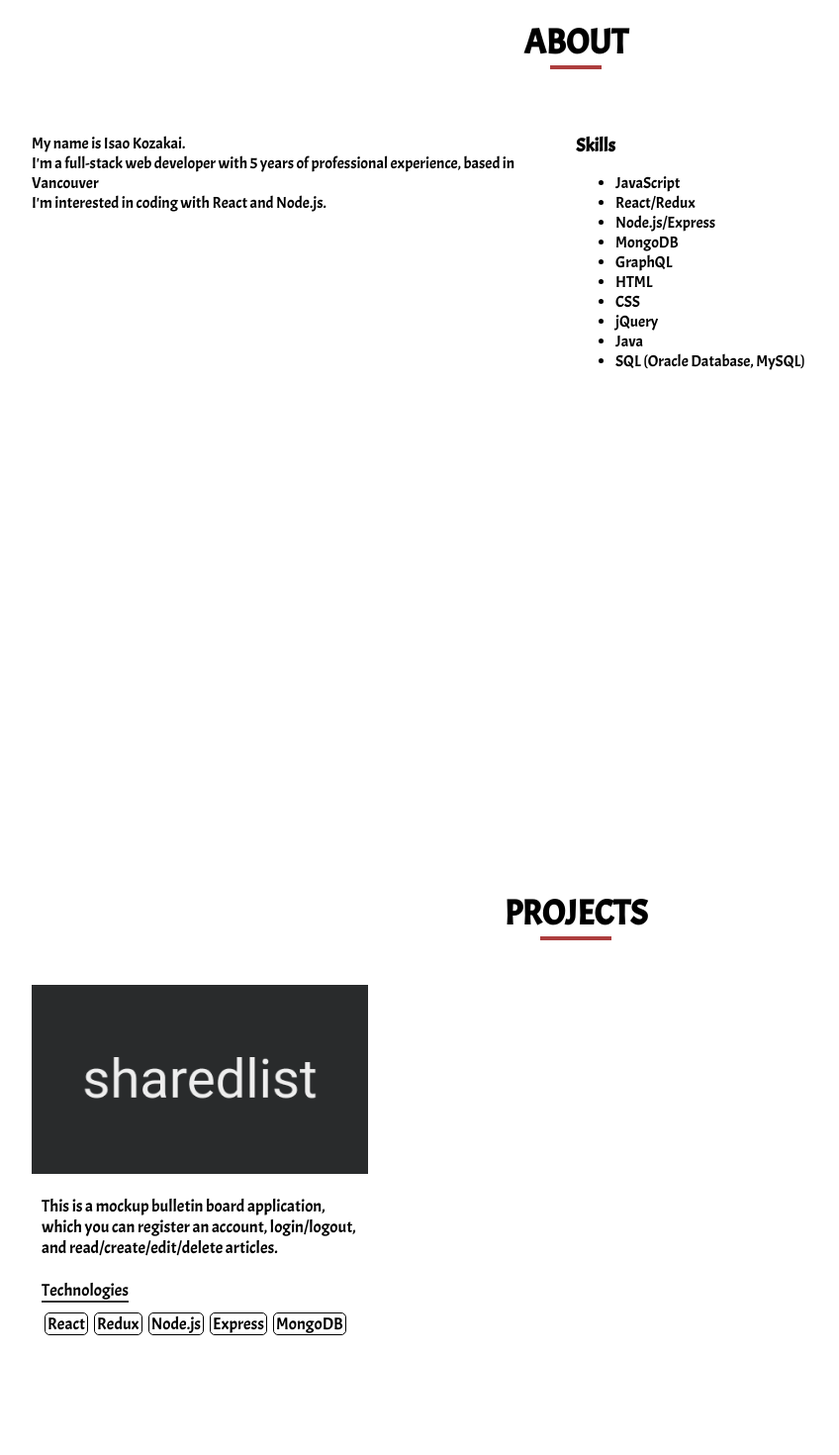
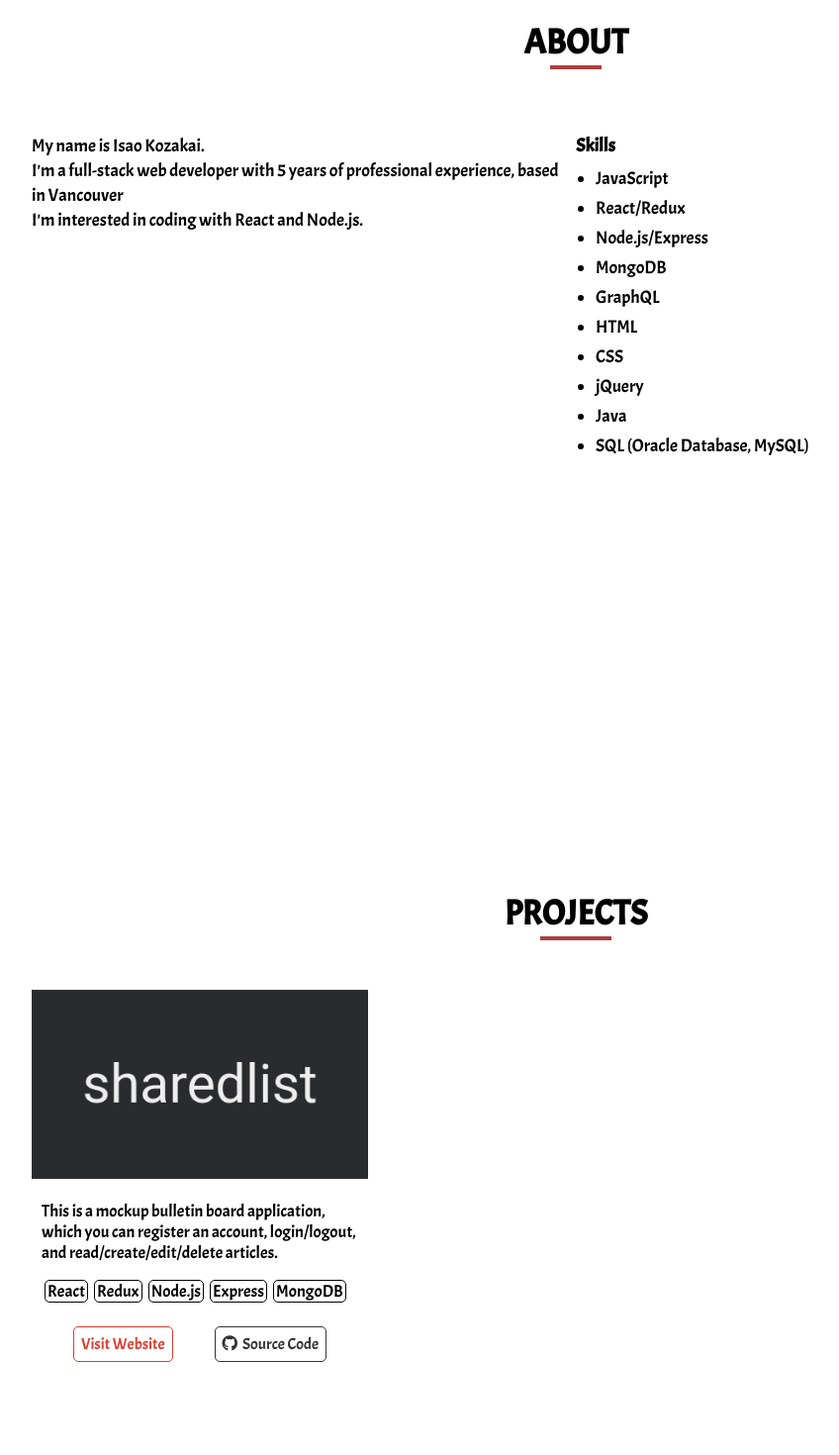
Before and after one commit to isaokozakai/my-portfolio-site_v1, a React (Create React App) app: page / in a window 1280 px wide. Shown: the part 920-2390 px from the top of the page at 99% size, without its empty margins (58-906 px from the left). Built offline with nearby package versions, Linux system fonts and the light colour scheme.

Commit message:
Add links for Project

```diff
--- a/src/components/About.js
+++ b/src/components/About.js
@@ -6,7 +6,7 @@ const About = () => {
       <h2 className="headline">ABOUT</h2>
       <div className="row">
         <div className="col">
-          <div>
+          <div className="intro">
             My name is Isao Kozakai.<br />
             I'm a full-stack web developer with 5 years of professional experience, based in Vancouver<br />
             I'm interested in coding with React and Node.js.<br />
--- a/src/components/Project.js
+++ b/src/components/Project.js
@@ -1,18 +1,19 @@
 import React from 'react';
 
-const Project = (props) => (
+const Project = ({ imageSrc, imageAlt, children, technologies, websiteUrl, githubUrl }) => (
   <div className="col">
-    <div className="card">
-      <img src={props.imageSrc} alt={props.imageAlt} />
+    <img src={imageSrc} alt={imageAlt} />
     <div className="description">
-        {props.children}
-        <p className="technologies">Technologies</p>
+      {children}
       <ul>
-          {props.technologies.map((technology, index) => (
+        {technologies.map((technology, index) => (
           <li key={index}>{technology}</li>
         ))}
       </ul>
     </div>
+    <div className="project-links">
+      <a href={websiteUrl} className="website">Visit Website</a>
+      <a href={githubUrl} className="github"><i className="fab fa-github fa-1x"></i>Source Code</a>
     </div>
   </div>
 )
--- a/src/components/Projects.js
+++ b/src/components/Projects.js
@@ -11,6 +11,8 @@ const Projects = () => (
         technologies={[
           "React", "Redux", "Node.js", "Express", "MongoDB"
         ]}
+        websiteUrl="https://isao-bulletin-board-service.herokuapp.com/"
+        githubUrl="https://github.com/isaokozakai/mern-bbs"
       >
         <p>
           This is a mockup bulletin board application,
--- a/src/styles/_base.scss
+++ b/src/styles/_base.scss
@@ -90,15 +90,6 @@ main {
   width: 100%;
 }
 
-.row {
-  display: flex;
-  flex-direction: column;
-  align-items: flex-start;
-  flex-wrap: wrap;
-  justify-content: space-between;
-  margin: 0 auto;
-}
-
 #landing::after {
   content: '';
   background-color: rgba(0,0,0,.3);
@@ -170,25 +161,44 @@ section {
 #about {
   min-height: 100vh;
   .row {
+    display: flex;
+    flex-direction: column;
+    align-items: flex-start;
+    justify-content: space-between;
     margin-top: 30px;
     text-align: left;
   }
+  .intro {
+    font-size: 18px;
+    padding-right: 10px;
+    padding-bottom: 20px;
+    line-height: 25px;
+  }
+
   h3 {
-    margin: 20px 0;
+    margin: 0;
+  }
+  ul {
+    margin-top: 10px;
+    padding-left: 20px;
+    li {
+      font-size: 18px;
+      height: 30px;
+    }
   }
 }
 
 #projects {
   min-height: 100vh;
   .grid-container {
-    margin-top: 10px;
+    margin-top: 15px;
     display: grid;
     justify-content: space-between;
     grid-template-columns: repeat(auto-fill, auto);
     grid-auto-flow: column;
     text-align: left;
 
-    .card {
+    .col {
       height: 400px;
 
       img {
@@ -198,13 +208,8 @@ section {
         padding: 0 10px;
         font-size: 17px;
 
-        .technologies {
-          display: inline-block;
-          margin: 5px 0 10px;
-          border-bottom: 2px solid rgba(#000, .8);
-        }
         ul {
-          margin-top: 0;
+          margin-top: 5px;
           padding: 0;
           list-style: none;
           display: flex;
@@ -219,6 +224,36 @@ section {
             padding: 0 2px;
             margin: 0 3px 7px;
           }
+        }
+      }
+      .project-links {
+        display: flex;
+        justify-content: space-evenly;
+        a {
+          display: inline-block;
+          border-radius: 5px;
+          padding: 7px;
+          text-align: center;
+          transition: 0.2s;
+        }
+        .website {
+          color: #dd3d31;
+          border: 1px solid #dd3d31 ;
+        }
+        .website:hover {
+          background-color: #dd3d31;
+          color: white;
+        }
+        .github {
+          color: #333;
+          border: 1px solid #333 ;
+          i {
+            margin-right: 5px;
+          }
+        }
+        .github:hover {
+          background-color: #333;
+          color: white;
         }
       }
     }
--- a/src/styles/_pc.scss
+++ b/src/styles/_pc.scss
@@ -37,6 +37,7 @@
     }
 
     #nav {
+      display: flex;
       flex-basis: initial;
       flex-grow: initial;
 
@@ -56,13 +57,6 @@
     }
   }
 
-  .row {
-    flex-direction: row;
-    .col {
-      flex: 1;
-    }
-  }
-
   #landing {
   }
 
@@ -70,8 +64,11 @@
   }
 
   #about {
-    h3 {
-      margin: 0;
+    .row {
+      flex-direction: row;
+      .col {
+        flex: 1;
+      }
     }
   }
 
```
Lines whose indentation alone changed are shown as unchanged.
